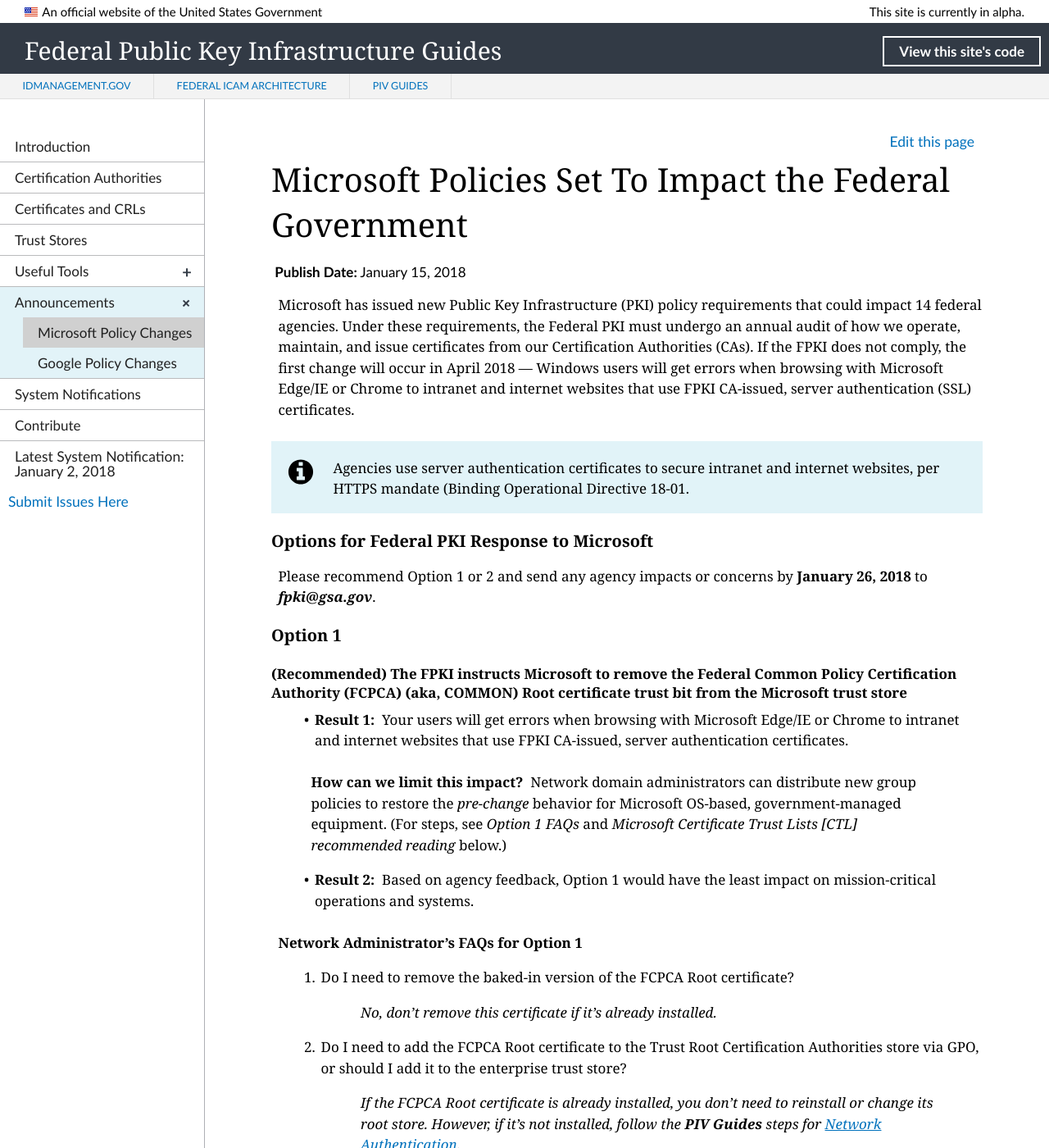
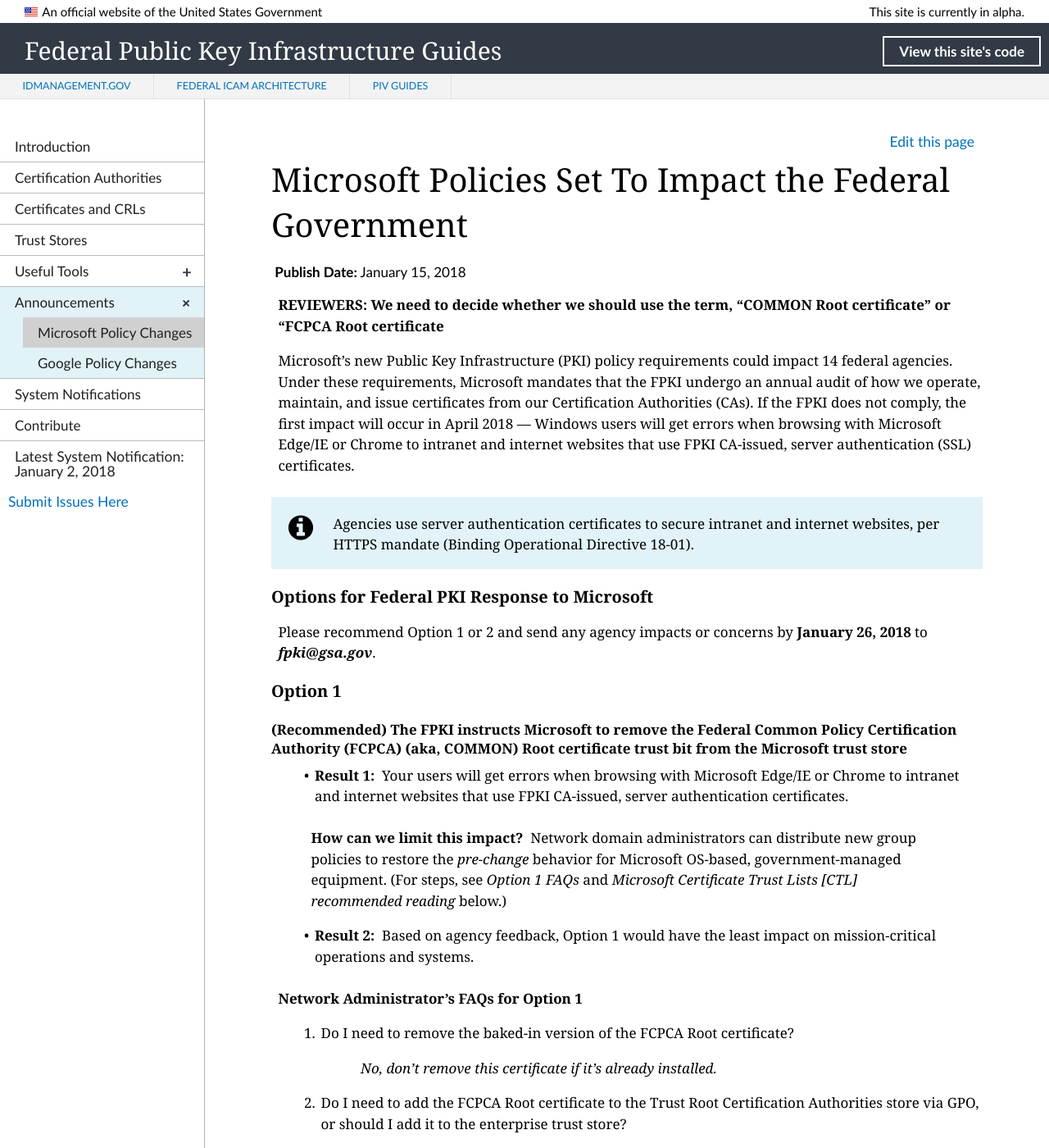
Before and after one commit to GSA/fpki-guides, a Jekyll site: the page built from _announcements/01_microsoft_constraint.md, in a window 1280 px wide and 1400 px high. Shown: the whole window at 82% size. Built offline with Jekyll 4.4.1, drawn with Linux system fonts in a browser that asks for light colours; nearby versions of some CDN libraries; library files that are not in the unit come from our copies; some of the changed text lies outside the part shown.

Commit message:
Update 01_microsoft_constraint.md
Editorial/wording changes.

```diff
--- a/_announcements/01_microsoft_constraint.md
+++ b/_announcements/01_microsoft_constraint.md
@@ -5,12 +5,13 @@
 pubDate: January 15, 2018
 collection: announcements
 permalink: announcements/mspkichanges/
-description: Microsoft has issued new Public Key Infrastructure (PKI) policy requirements that could impact 14 federal agencies. Under these requirements, the Federal PKI must undergo an annual audit of how we operate, maintain, and issue certificates from our Certification Authorities (CAs). If the FPKI does not comply, the first change will occur in April 2018. Windows users will get errors when browsing with Microsoft Edge/IE or Chrome to intranet and internet websites that use FPKI CA-issued, server authentication certificates (SSL) certificates.
+description: Microsoft's new Public Key Infrastructure (PKI) policy requirements could impact 14 federal agencies. Under these requirements, Microsoft mandates that the Federal PKI undergo an annual audit of how we operate, maintain, and issue certificates from our Certification Authorities (CAs). If the FPKI does not comply, the first impact will occur in April 2018&nbsp;&mdash;&nbsp;Windows users will get errors when browsing with Microsoft Edge/IE or Chrome to intranet and internet websites that use FPKI CA-issued, server authentication certificates (SSL) certificates.
 ---
+**REVIEWERS: We need to decide whether we should use the term, "COMMON Root certificate" or "FCPCA Root certificate**
 
-Microsoft has issued new Public Key Infrastructure (PKI) policy requirements that could impact 14 federal agencies. Under these requirements, the Federal PKI must undergo an annual audit of how we operate, maintain, and issue certificates from our Certification Authorities (CAs). If the FPKI does not comply, the first change will occur in April 2018&nbsp;&mdash;&nbsp;Windows users will get errors when browsing with Microsoft Edge/IE or Chrome to intranet and internet websites that use FPKI CA-issued, server authentication (SSL) certificates.<!--Changed to same referencing ("server authentication certificates") as used in Google announcement for consistency.-->
+Microsoft's new Public Key Infrastructure (PKI) policy requirements could impact 14 federal agencies. Under these requirements, Microsoft mandates that the FPKI undergo an annual audit of how we operate, maintain, and issue certificates from our Certification Authorities (CAs). If the FPKI does not comply, the first impact will occur in April 2018&nbsp;&mdash;&nbsp;Windows users will get errors when browsing with Microsoft Edge/IE or Chrome to intranet and internet websites that use FPKI CA-issued, server authentication (SSL) certificates.<!--Changed to same referencing ("server authentication certificates") as used in Google announcement for consistency.-->
 
-{% include alert-info.html content="Agencies use server authentication certificates to secure intranet and internet websites, per HTTPS mandate (Binding Operational Directive 18-01." %}
+{% include alert-info.html content="Agencies use server authentication certificates to secure intranet and internet websites, per HTTPS mandate (Binding Operational Directive 18-01)." %}
 
 ### Options for Federal PKI Response to Microsoft
 
```
Also changed, not shown: other parts of _announcements/01_microsoft_constraint.md (+2 -2 lines).
